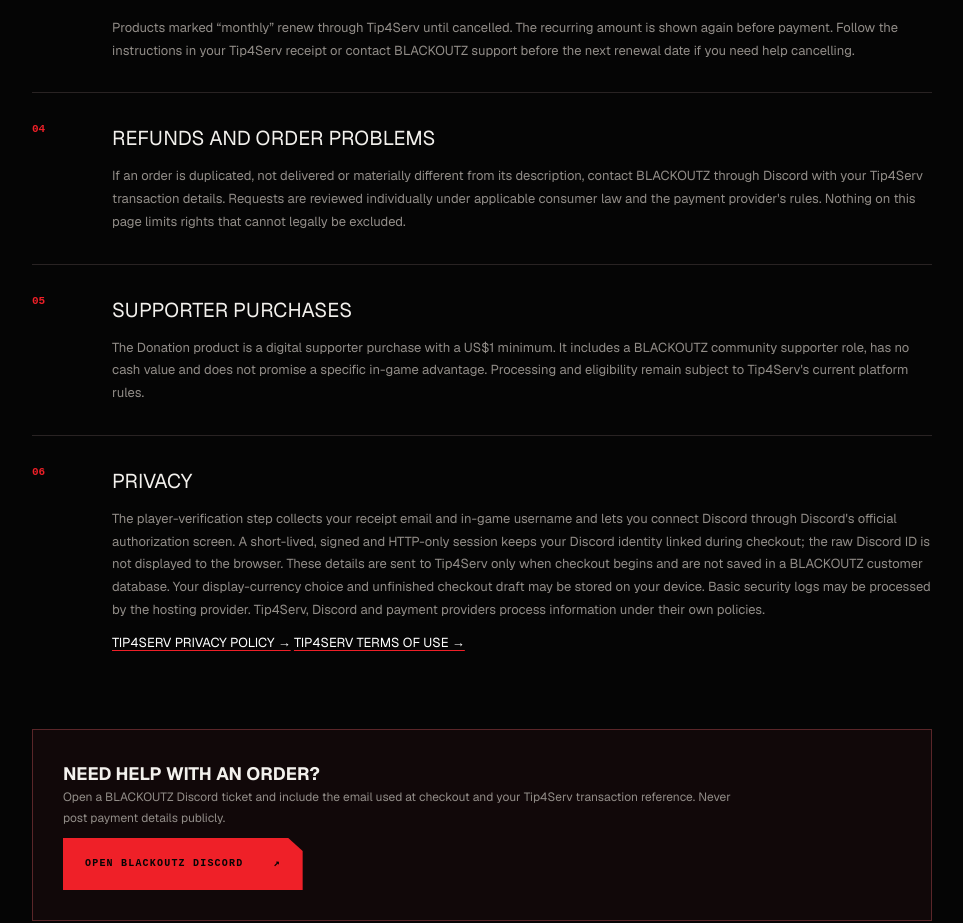
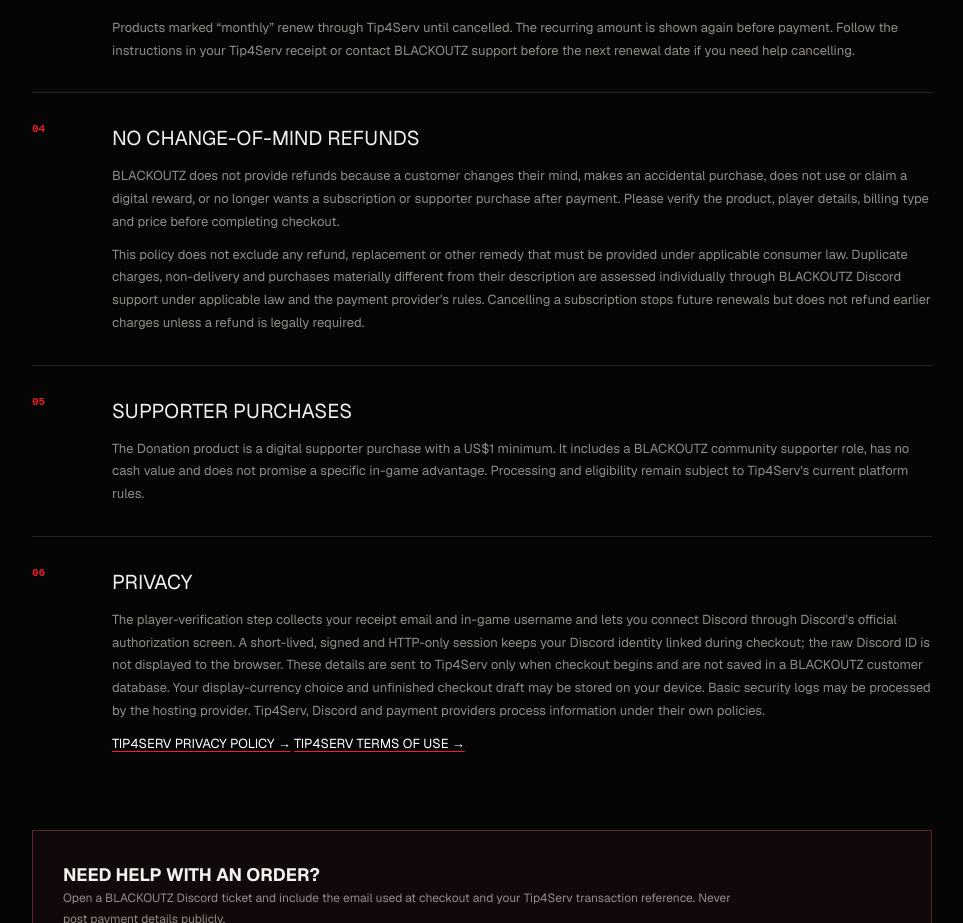
Before and after one commit to TinoZenithal/blackoutz-tip4serv-theme, a Next.js app: page /policies in a window 1280 px wide. Shown: the part 910-1833 px from the top of the page, without its empty margins (158-1121 px from the left). Built offline with nearby package versions, Linux system fonts and the light colour scheme.

Commit message:
Clarify no change-of-mind refunds (app/policies/page.tsx)

```diff
--- a/app/policies/page.tsx
+++ b/app/policies/page.tsx
@@ -22,7 +22,7 @@
       <section><span>01</span><div><h2>PRICES AND CHECKOUT</h2><p>BLACKOUTZ prices are set in US dollars. Other currencies shown on the storefront are estimates only. The custom payment-review screen shows the order before Tip4Serv or its payment provider displays the protected payment controls. BLACKOUTZ does not receive or store your card or PayPal details.</p></div></section>
       <section><span>02</span><div><h2>DIGITAL REWARDS AND DELIVERY</h2><p>Products are digital benefits for the BLACKOUTZ gaming community and have no cash or real-world redemption value. After purchase, open a ticket in the <a href={discordUrl} target="_blank" rel="noreferrer">BLACKOUTZ Discord</a> using the email entered at checkout. Delivery timing depends on payment confirmation, staff availability and the reward&apos;s configured fulfilment rules.</p></div></section>
       <section><span>03</span><div><h2>MONTHLY SUBSCRIPTIONS</h2><p>Products marked “monthly” renew through Tip4Serv until cancelled. The recurring amount is shown again before payment. Follow the instructions in your Tip4Serv receipt or contact BLACKOUTZ support before the next renewal date if you need help cancelling.</p></div></section>
-      <section><span>04</span><div><h2>REFUNDS AND ORDER PROBLEMS</h2><p>If an order is duplicated, not delivered or materially different from its description, contact BLACKOUTZ through Discord with your Tip4Serv transaction details. Requests are reviewed individually under applicable consumer law and the payment provider&apos;s rules. Nothing on this page limits rights that cannot legally be excluded.</p></div></section>
+      <section><span>04</span><div><h2>NO CHANGE-OF-MIND REFUNDS</h2><p>BLACKOUTZ does not provide refunds because a customer changes their mind, makes an accidental purchase, does not use or claim a digital reward, or no longer wants a subscription or supporter purchase after payment. Please verify the product, player details, billing type and price before completing checkout.</p><p>This policy does not exclude any refund, replacement or other remedy that must be provided under applicable consumer law. Duplicate charges, non-delivery and purchases materially different from their description are assessed individually through BLACKOUTZ Discord support under applicable law and the payment provider&apos;s rules. Cancelling a subscription stops future renewals but does not refund earlier charges unless a refund is legally required.</p></div></section>
       <section><span>05</span><div><h2>SUPPORTER PURCHASES</h2><p>The Donation product is a digital supporter purchase with a US$1 minimum. It includes a BLACKOUTZ community supporter role, has no cash value and does not promise a specific in-game advantage. Processing and eligibility remain subject to Tip4Serv&apos;s current platform rules.</p></div></section>
       <section><span>06</span><div><h2>PRIVACY</h2><p>The player-verification step collects your receipt email and in-game username and lets you connect Discord through Discord&apos;s official authorization screen. A short-lived, signed and HTTP-only session keeps your Discord identity linked during checkout; the raw Discord ID is not displayed to the browser. These details are sent to Tip4Serv only when checkout begins and are not saved in a BLACKOUTZ customer database. Your display-currency choice and unfinished checkout draft may be stored on your device. Basic security logs may be processed by the hosting provider. Tip4Serv, Discord and payment providers process information under their own policies.</p><p><a href="https://tip4serv.com/privacy-policy" target="_blank" rel="noreferrer">TIP4SERV PRIVACY POLICY →</a> <a href="https://tip4serv.com/terms-of-use" target="_blank" rel="noreferrer">TIP4SERV TERMS OF USE →</a></p></div></section>
 
```
